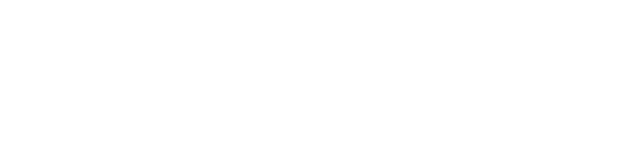
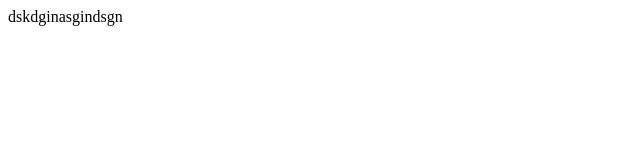
Before and after one commit to BlazedGible/module2-sol, a plain HTML site: page index.html in a window 1280 px wide. Shown: the whole page, without its empty margins (0-640 px from the left). Drawn offline with Linux system fonts and the light colour scheme.

Commit message:
added words

```diff
--- a/index.html
+++ b/index.html
@@ -7,6 +7,6 @@
     <title>Document</title>
 </head>
 <body>
-
+ dskdginasgindsgn
 </body>
 </html>
```
